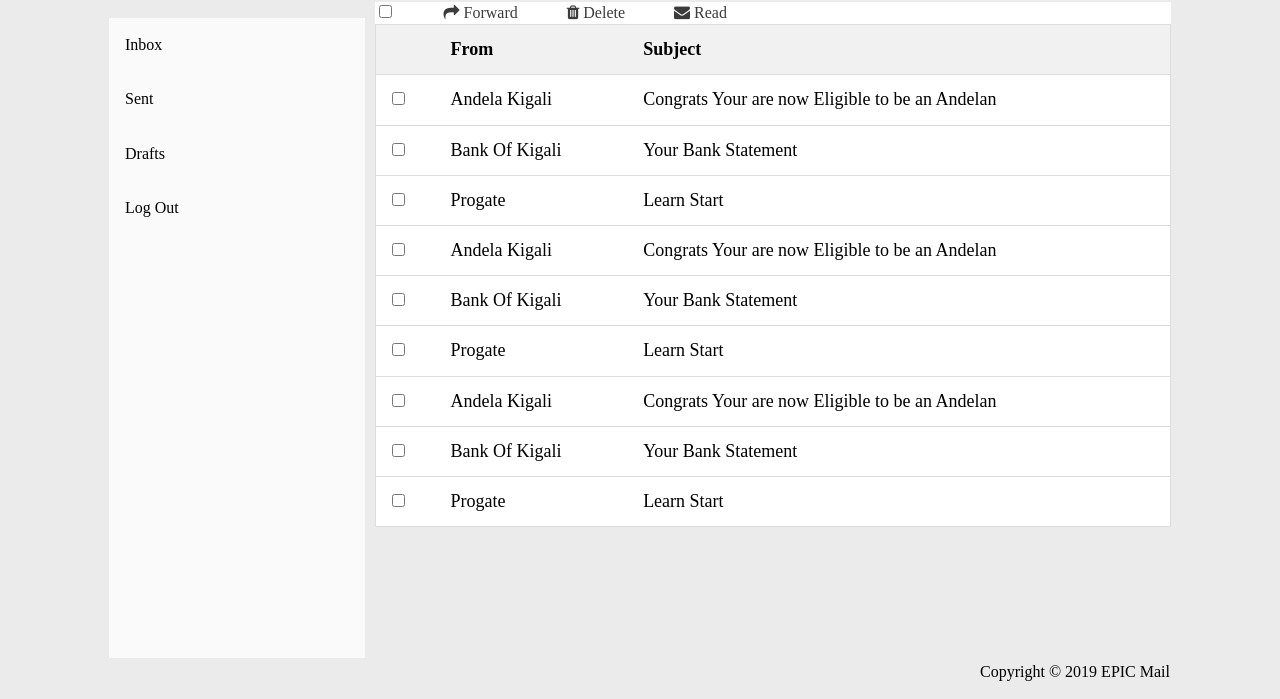
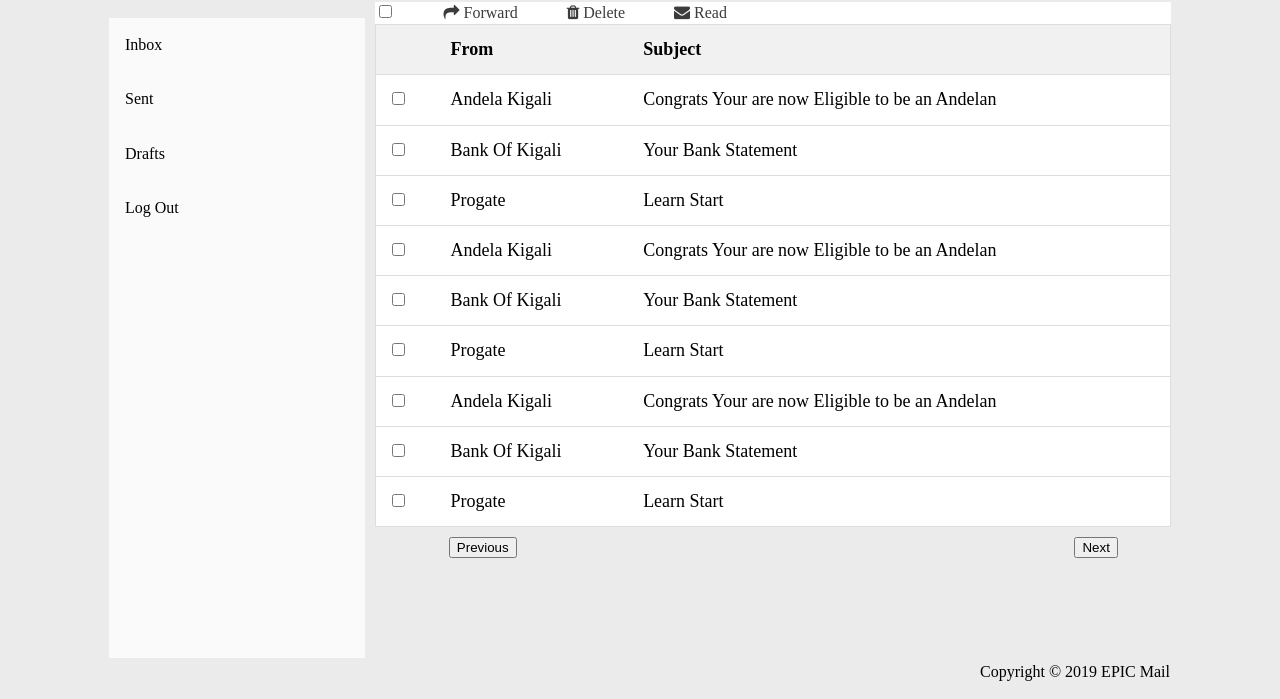
Before and after one commit to gentle-code/EPIC-Mail, a plain HTML site: page UI/pages/userdash.html in a window 1280 px wide. Shown: the part 101-800 px from the top of the page. Drawn offline with Linux system fonts and the light colour scheme.

Commit message:
[Feature #164188531] Modify User Dashboard CSS.

```diff
--- a/UI/css/index.css
+++ b/UI/css/index.css
@@ -5,7 +5,7 @@
     --shadow: 0 1px 5px rgba(104, 104, 104, 0.8);
   }
 body {
-    background: #ebebeb;;
+    background: #ebebeb;
     margin: 30px 50px;
     line-height: 1.4;
   }
--- a/UI/css/userdash.css
+++ b/UI/css/userdash.css
@@ -117,3 +117,14 @@ form a{
     padding-left: 45px;
     color: rgb(61, 60, 60);
 }
+.prev{
+    float: left;
+    margin-left: 30%;
+}
+.next{
+    float: right;
+}
+.barpage{
+    margin-top: 10px;
+    width: 100%;
+}
```
